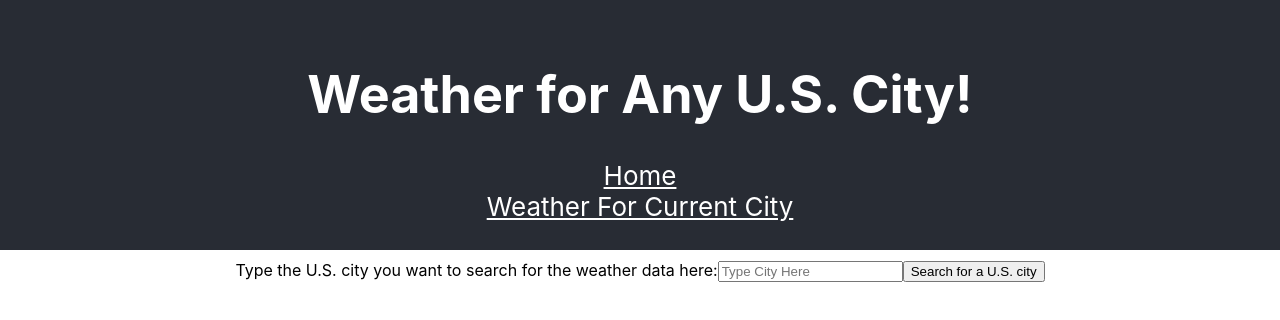
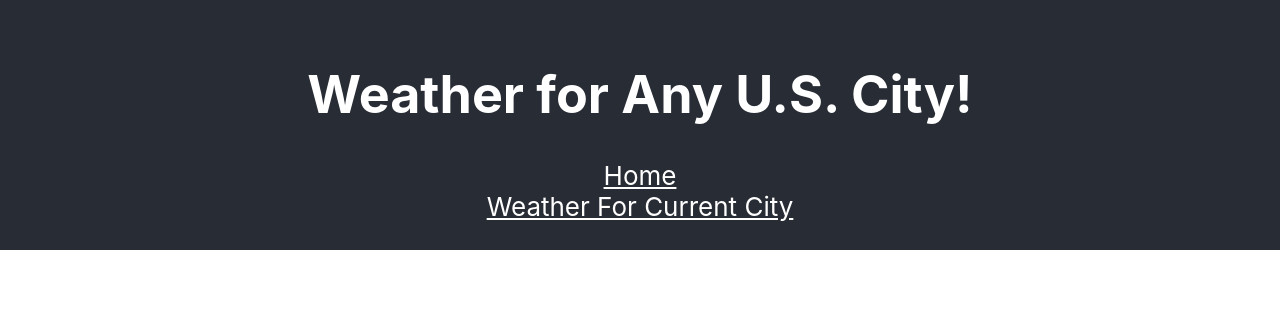
Before and after one commit to jpabdou/weather-app, a React (Create React App) app: page / in a window 1280 px wide. Shown: the top 320 px of the page. Built offline with nearby package versions, Linux system fonts and the light colour scheme.

Commit message:
fixed routes

```diff
--- a/src/App.js
+++ b/src/App.js
@@ -1,6 +1,5 @@
 import './App.css';
 import React, {useState} from 'react';
-import Location from './components/Location';
 import Form from './components/Form';
 import Weather from './components/Weather';
 
@@ -14,12 +13,13 @@ function App() {
     <div className="App">
       <header className="App-header">
         <h1>Weather for {search.display ? search.display : "Any U.S. City!"}</h1>
-        <Link style={{color: "white"}} id="home" to="/">Home</Link>
-        <Link style={{color: "white"}} id="weather" to="/weather">Weather For Current City</Link>
+        <Link style={{color: "white"}} id="home" to="/weather-app">Home</Link>
+        <Link style={{color: "white"}} id="weather" to="/weather-app/weather">Weather For Current City</Link>
       </header>
       <Routes>
-          <Route path="/" element={<Form search={search} setSearch={setSearch}/>} />
-          <Route path="/weather" element={<Weather search={search} />} />
+          <Route path="/weather-app" element={<Form search={search} setSearch={setSearch}/>} />
+
+          <Route path="/weather-app/weather" element={<Weather search={search} />} />
 
       </Routes>
 
```
